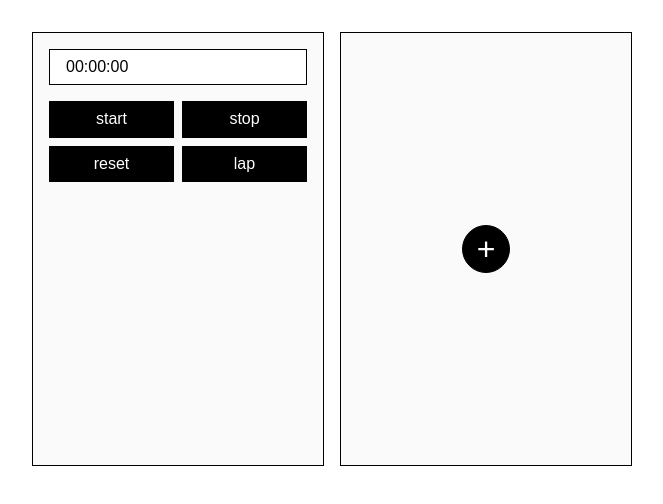
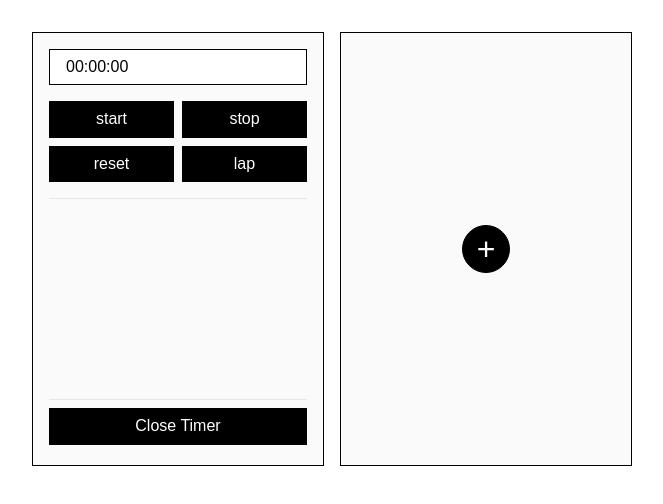
Before and after one commit to vjstripeika/CodeAcademy-stopwatch, a plain HTML site: page index.html in a window 1280 px wide. Shown: the whole page, without its empty margins (308-971 px from the left). Drawn offline with Linux system fonts and the light colour scheme.

Commit message:
timer has close timer button

```diff
--- a/index.html
+++ b/index.html
@@ -24,6 +24,7 @@
           <div class="lap-scroll-container">
             <div id="lap-container"></div>
           </div>
+          <button class="close-timer-button">Close Timer</button>
         </div>
 
         <div class="timer add-timer">
--- a/styles.css
+++ b/styles.css
@@ -44,29 +44,32 @@ body {
   background-color: white;
 }
 
+.lap-scroll-container {
+  height: 200px;
+  overflow-y: hidden;
+  margin-top: 1rem;
+  border-top: 1px solid rgb(230, 230, 230);
+  border-bottom: 1px solid rgb(230, 230, 230);
+}
+
+.lap-scroll-container > div {
+  height: 200px;
+  overflow-y: auto;
+}
+
 .button-group {
   display: grid;
   grid-template-columns: repeat(2, 1fr);
   grid-gap: 0.5rem;
   margin-top: 1rem;
 }
-
+.close-timer-button,
 .button-group button {
   padding: 0.5rem 1rem;
   border: 1px solid black;
   background-color: black;
   color: white;
   cursor: pointer;
-}
-
-.lap-scroll-container {
-  height: 200px;
-  overflow-y: hidden;
-  margin-top: 1rem;
-}
-.lap-scroll-container > div {
-  height: 200px;
-  overflow-y: auto;
 }
 
 .timer.add-timer button {
@@ -83,6 +86,12 @@ body {
   border-radius: 50%;
 }
 
+.close-timer-button {
+  width: 100%;
+  margin-top: 0.5rem;
+}
+
+.close-timer-button:hover,
 .timer.add-timer button:hover,
 .button-group button:hover {
   opacity: 0.8;
```
